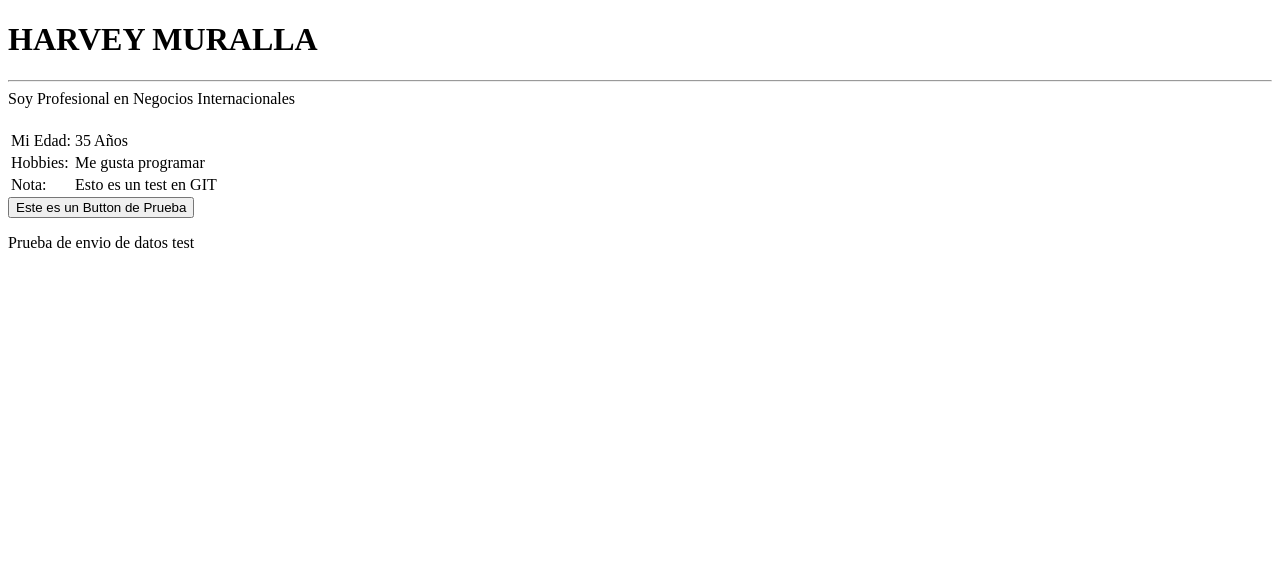
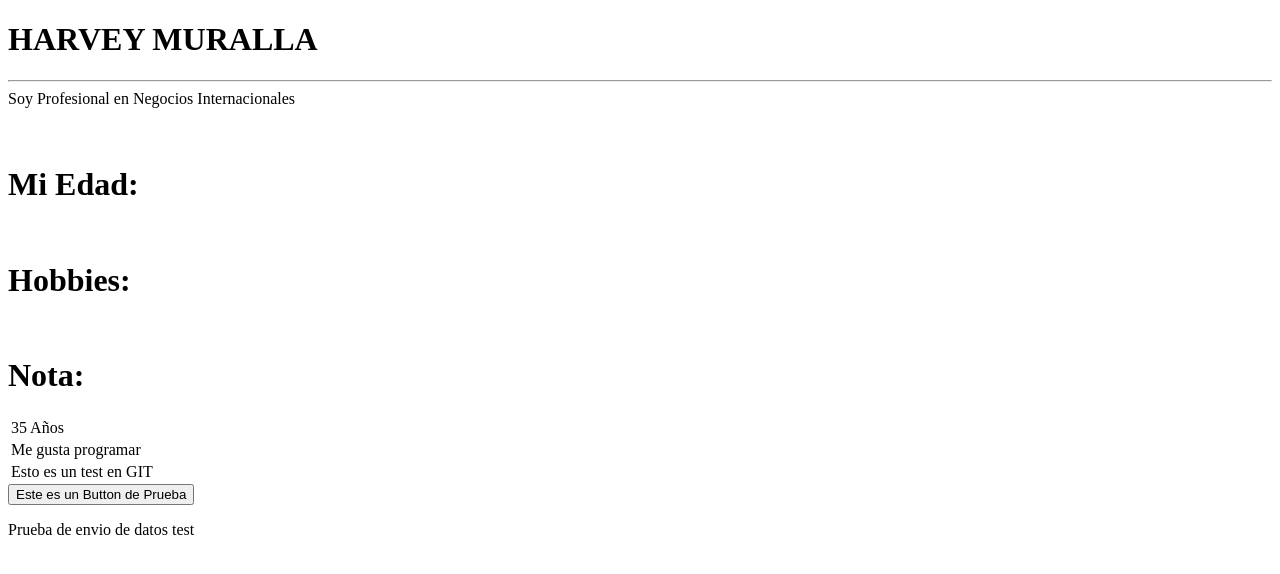
Before and after one commit to Harvey10102020/MiCodigoHTML, a plain HTML site: page index.html in a window 1280 px wide. Drawn offline with Linux system fonts and the light colour scheme.

Commit message:
first commit

```diff
--- a/index.html
+++ b/index.html
@@ -5,9 +5,8 @@
     <meta charset="UTF-8">
     <link rel="icon" type="image/png" href="https://upload.wikimedia.org/wikipedia/commons/thumb/e/e0/Check_green_icon.svg/1200px-Check_green_icon.svg.png">
     <meta name="viewport" content="width=device-width, initial-scale=1.0">
-    <title>Git VSCODE</title>
+    <title>Información Personal</title>
 </head>
-<title>Información Personal</title>
 
 <body>
     <div class="container">
@@ -17,19 +16,19 @@
             <table>
                 <tr>
                     <h1>
-                        <td>Mi Edad:</td>
+                        <br>Mi Edad:</br>
                     </h1>
                     <td>35 Años</td>
                 </tr>
                 <tr>
                     <h1>
-                        <td>Hobbies:</td>
+                        <br>Hobbies:</br>
                     </h1>
                     <td>Me gusta programar</td>
                 </tr>
                 <tr>
                     <h1>
-                        <td>Nota:</td>
+                        <br>Nota:</br>
                     </h1>
                     <td>Esto es un test en GIT</td>
                 </tr>
```
